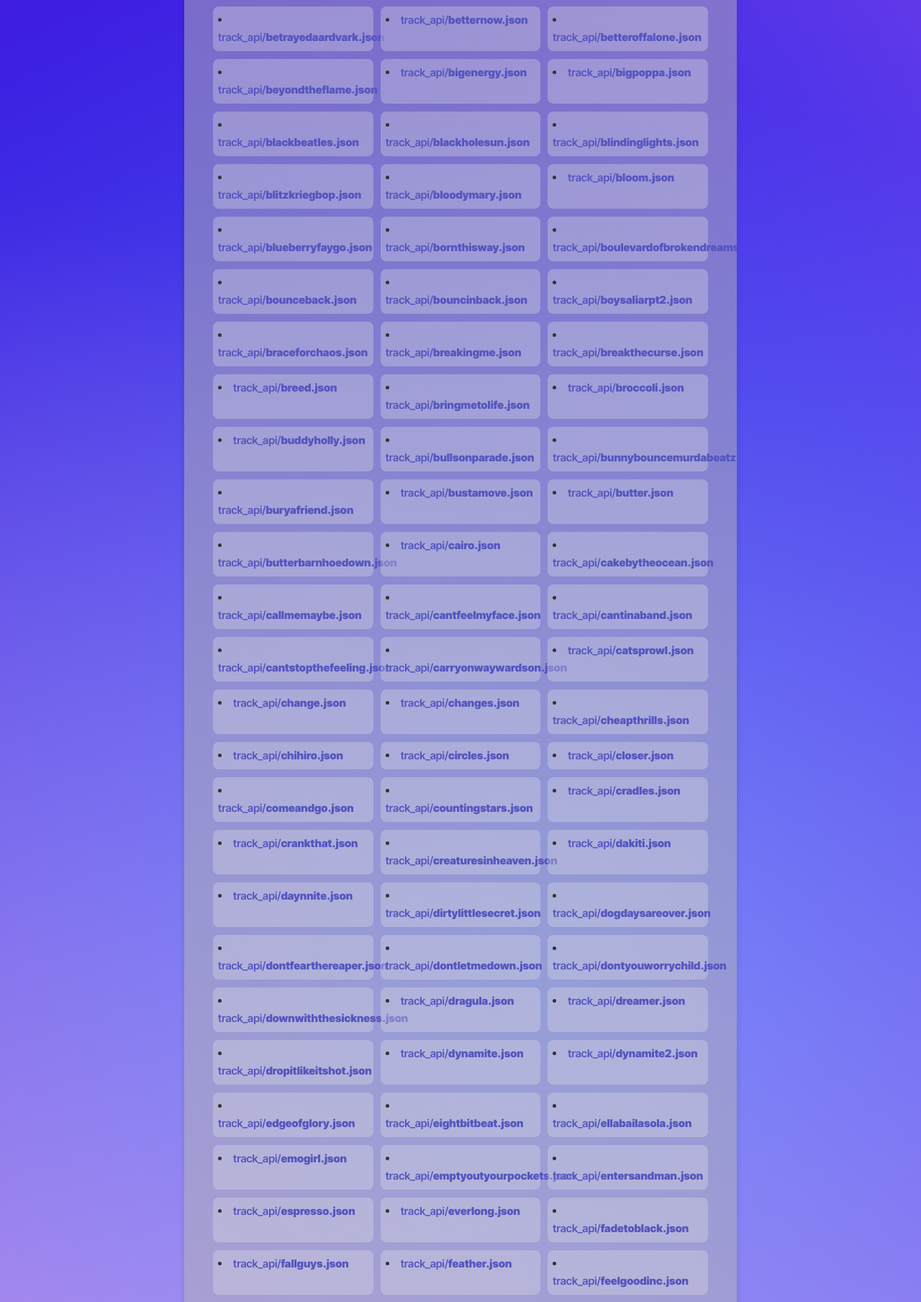
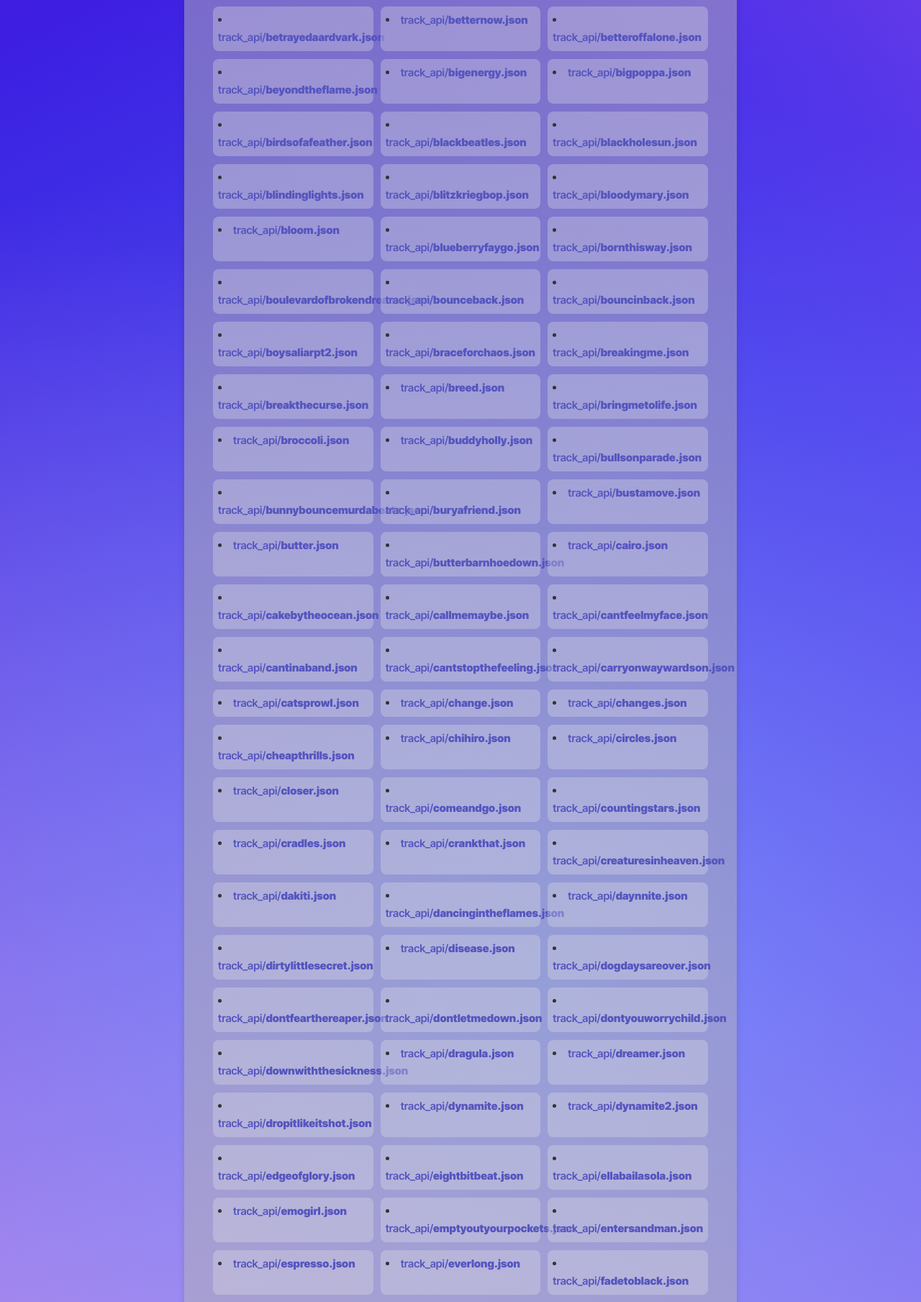
Before and after one commit to LeviSnoot/FNFest-Content-API, a Jekyll site: the page built from index.md, in a window 1280 px wide. Shown: the part 949-2758 px from the top of the page at 72% size. Built offline with Jekyll 4.4.1, drawn with Linux system fonts in a browser that asks for light colours; some of the changed text lies outside the part shown.

Commit message:
Update files.yml

```diff
--- a/_data/files.yml
+++ b/_data/files.yml
@@ -76,6 +76,8 @@
   url: api/track_api/bigenergy.json
 - name: track_api/bigpoppa.json
   url: api/track_api/bigpoppa.json
+- name: track_api/birdsofafeather.json
+  url: api/track_api/birdsofafeather.json
 - name: track_api/blackbeatles.json
   url: api/track_api/blackbeatles.json
 - name: track_api/blackholesun.json
@@ -166,10 +168,14 @@
   url: api/track_api/creaturesinheaven.json
 - name: track_api/dakiti.json
   url: api/track_api/dakiti.json
+- name: track_api/dancingintheflames.json
+  url: api/track_api/dancingintheflames.json
 - name: track_api/daynnite.json
   url: api/track_api/daynnite.json
 - name: track_api/dirtylittlesecret.json
   url: api/track_api/dirtylittlesecret.json
+- name: track_api/disease.json
+  url: api/track_api/disease.json
 - name: track_api/dogdaysareover.json
   url: api/track_api/dogdaysareover.json
 - name: track_api/dontfearthereaper.json
```
